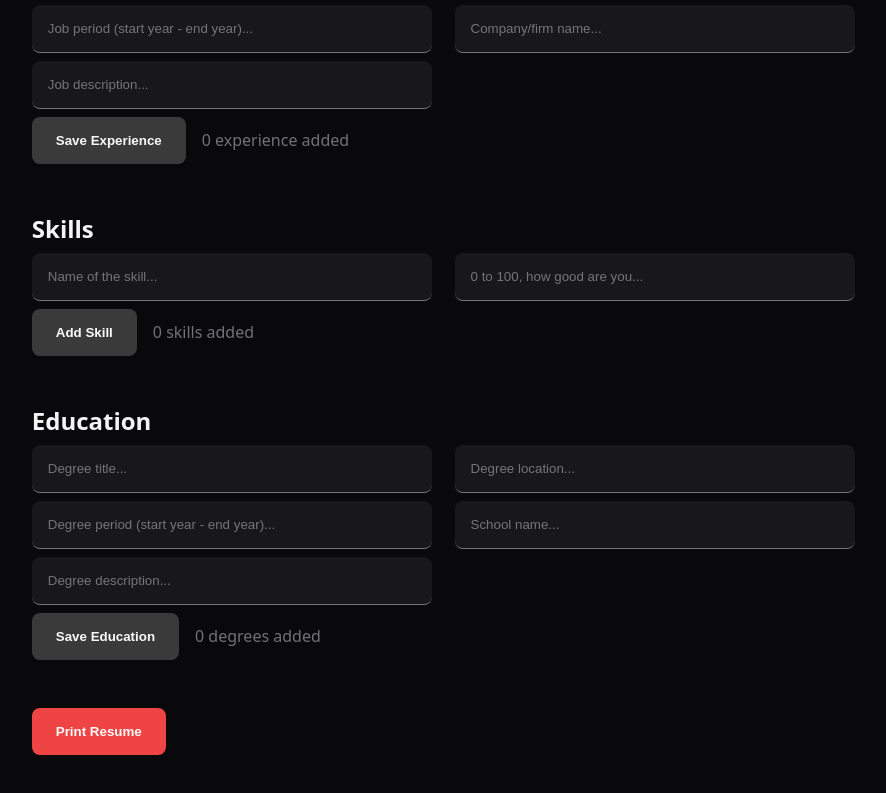
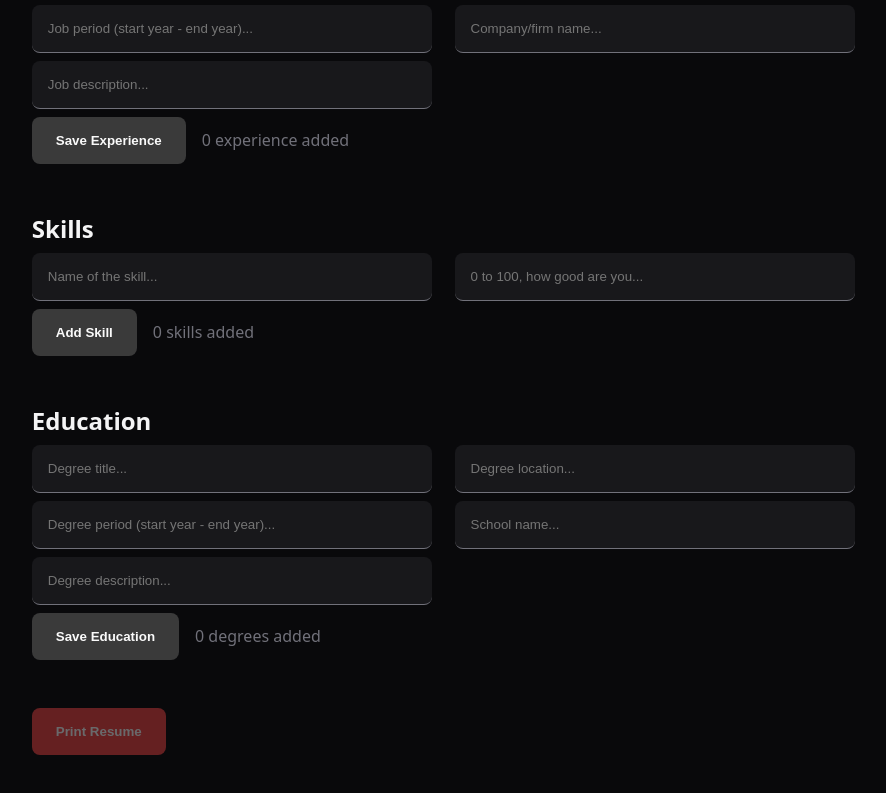
Before and after one commit to najmiter/cwee, a plain HTML site: page index.html in a window 1280 px wide. Shown: the part 561-1354 px from the top of the page, without its empty margins (45-931 px from the left). Drawn offline with Linux system fonts and the light colour scheme.

Commit message:
yeah we're back

```diff
--- a/style.css
+++ b/style.css
@@ -72,8 +72,8 @@ button:is(:hover, :active) {
 
 #print-resume-btn {
     background-color: hsl(var(--destructive));
-    /* pointer-events: none; */
-    /* opacity: 0.4; */
+    pointer-events: none;
+    opacity: 0.4;
 }
 
 #print-resume-btn:is(:hover, :active) {
```
